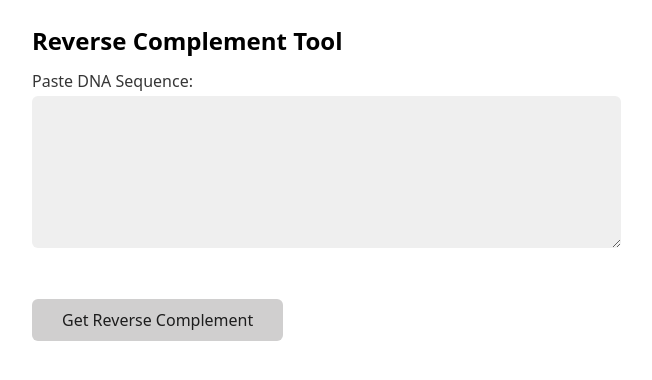
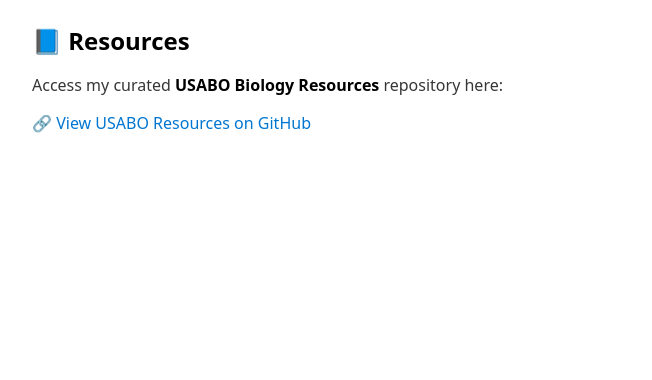
Before and after one commit to EnderSampath/BioBits-Toolkit, a Flask app: page /resources in a window 1280 px wide. Shown: the part 161-541 px from the top of the page, without its empty margins (208-860 px from the left). Run offline with Flask 3, Linux system fonts and the light colour scheme.

Commit message:
switching up stuff

```diff
--- a/templates/resources.html
+++ b/templates/resources.html
@@ -1,24 +1,10 @@
 {% extends "layout.html" %}
-
 {% block content %}
-<h2>Reverse Complement Tool</h2>
-<form method="post">
-    <label>Paste DNA Sequence:</label><br>
-    <textarea name="sequence" rows="6" cols="60"></textarea><br><br>
-    <button type="submit">Get Reverse Complement</button>
-</form>
-
-{% if result %}
-    <h3>Results:</h3>
-    <ul>
-        <li><strong>Original:</strong> {{ result.original }}</li>
-        <li><strong>Complement:</strong> {{ result.complement }}</li>
-        <li><strong>Reverse Complement:</strong> {{ result.reverse_complement }}</li>
-        <li><strong>GC Content:</strong> {{ result.gc_content }}%</li>
-    </ul>
-    <form method="post" action="/">
-        <input type="hidden" name="sequence" value="{{ result.reverse_complement }}">
-        <button type="submit">Analyze This in Codon Usage Tool</button>
-    </form>
-{% endif %}
+  <h2>📘 Resources</h2>
+  <p>Access my curated <strong>USABO Biology Resources</strong> repository here:</p>
+  <p>
+    <a href="https://github.com/EnderSampath/USABO-biology-resources" target="_blank">
+      🔗 View USABO Resources on GitHub
+    </a>
+  </p>
 {% endblock %}
```
